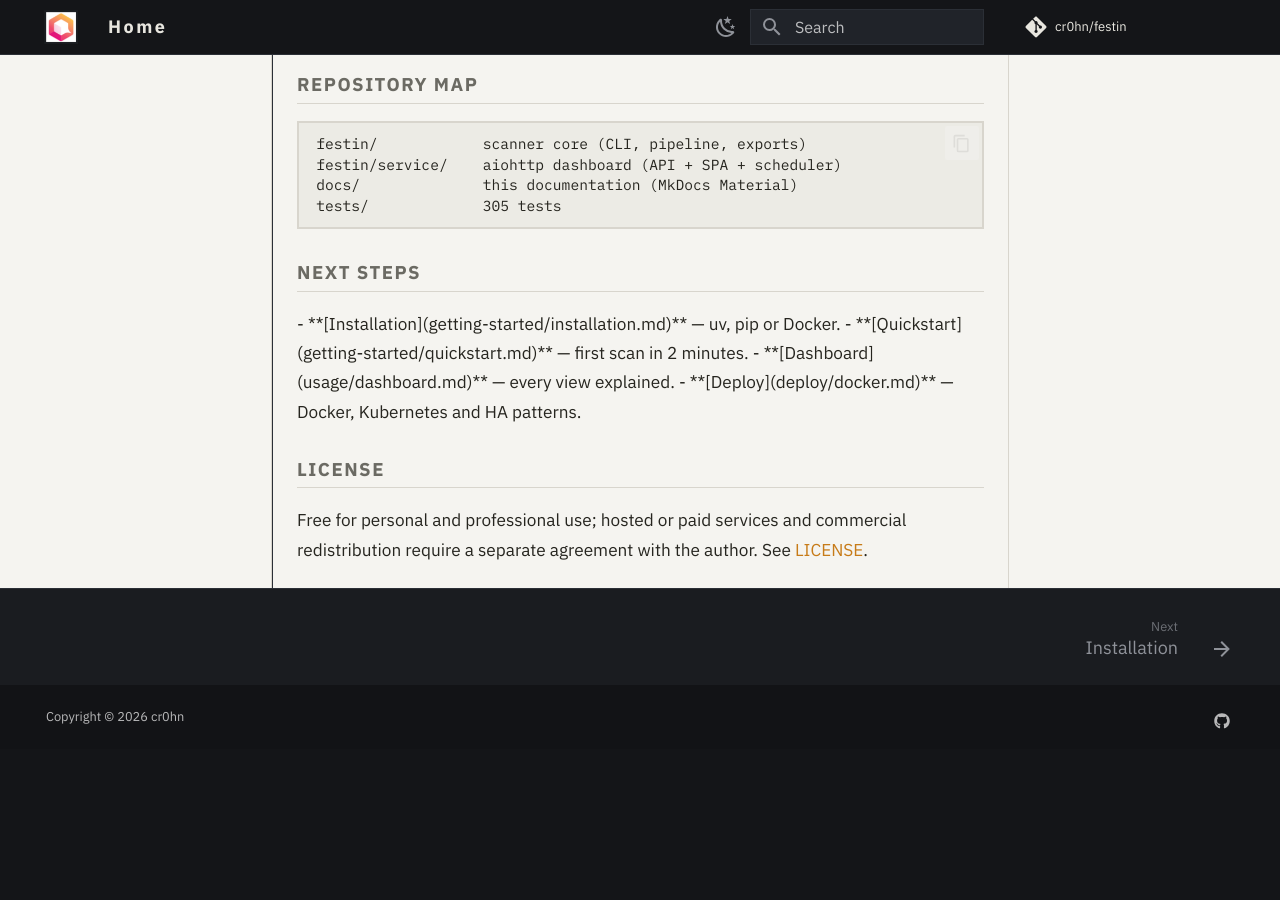
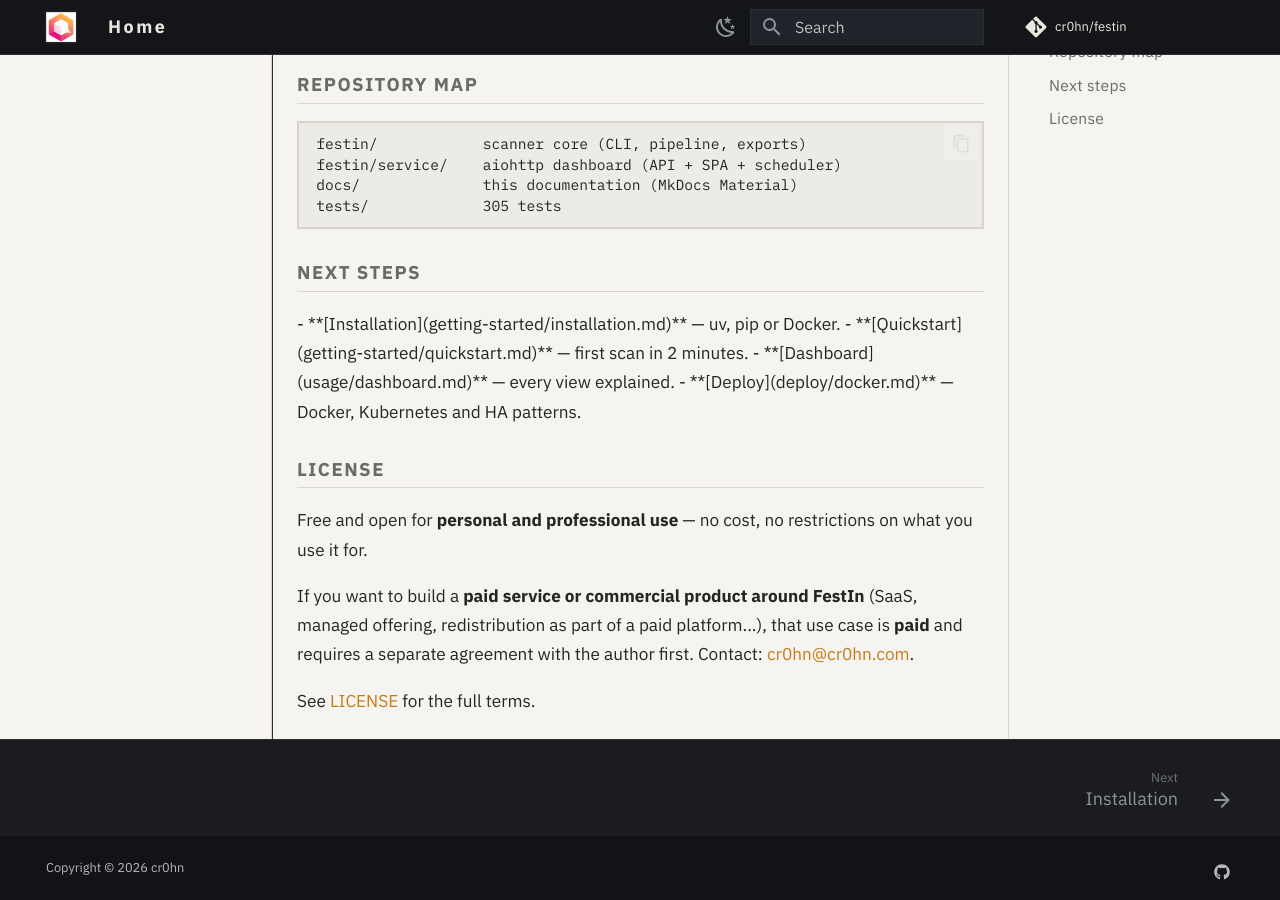
Before and after one commit to cr0hn/festin, an MkDocs documentation site: the page built from docs/index.md, in a window 1280 px wide and 900 px high, scrolled down 3696 px. Built offline with MkDocs 1.6.1 and Material for MkDocs 9.7.7, drawn with Linux system fonts in a browser that asks for light colours; comment, search, counter and statistics services are not loaded; before the commit the page ends 4445 px from its top, so only the background shows below that.

Commit message:
docs: restore clear license wording (personal/professional free, paid services need agreement)
The previous wording compressed the terms into one flat sentence that
read like a change of license. The LICENSE file never changed — this is
a wording fix in README + docs landing only.

```diff
--- a/docs/index.md
+++ b/docs/index.md
@@ -89,5 +89,13 @@
 
 ## License
 
-Free for personal and professional use; hosted or paid services and commercial
-redistribution require a separate agreement with the author. See [LICENSE](https://github.com/cr0hn/festin/blob/master/LICENSE).
+Free and open for **personal and professional use** — no cost, no restrictions
+on what you use it for.
+
+If you want to build a **paid service or commercial product around FestIn**
+(SaaS, managed offering, redistribution as part of a paid platform...), that
+use case is **paid** and requires a separate agreement with the author first.
+Contact: [cr0hn@cr0hn.com](mailto:cr0hn@cr0hn.com).
+
+See [LICENSE](https://github.com/cr0hn/festin/blob/master/LICENSE) for the
+full terms.
```
Also changed, not shown: README.md (+9 -3 lines).
